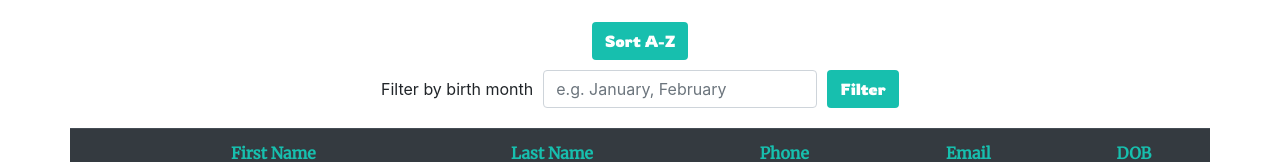
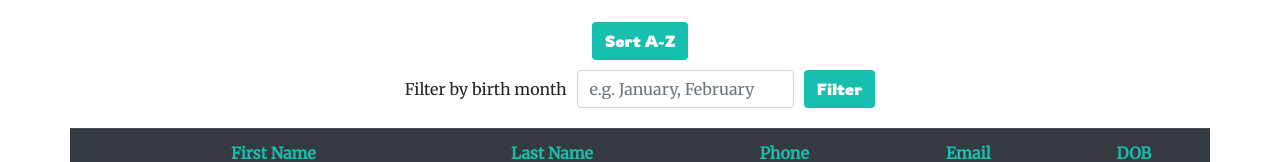
Before and after one commit to ewirtz3/user-directory, a React (Create React App) app: page / in a window 1280 px wide. Shown: the part 194-356 px from the top of the page. Built offline with nearby package versions, Linux system fonts and the light colour scheme; no server answers.

Commit message:
small font change

```diff
--- a/src/assets/css/directoryContainer.css
+++ b/src/assets/css/directoryContainer.css
@@ -22,6 +22,7 @@
 
 .form-inline {
   margin-bottom: 20px;
+  font-family: "Merriweather", serif;
 }
 
 #filterMonthBtn {
```
